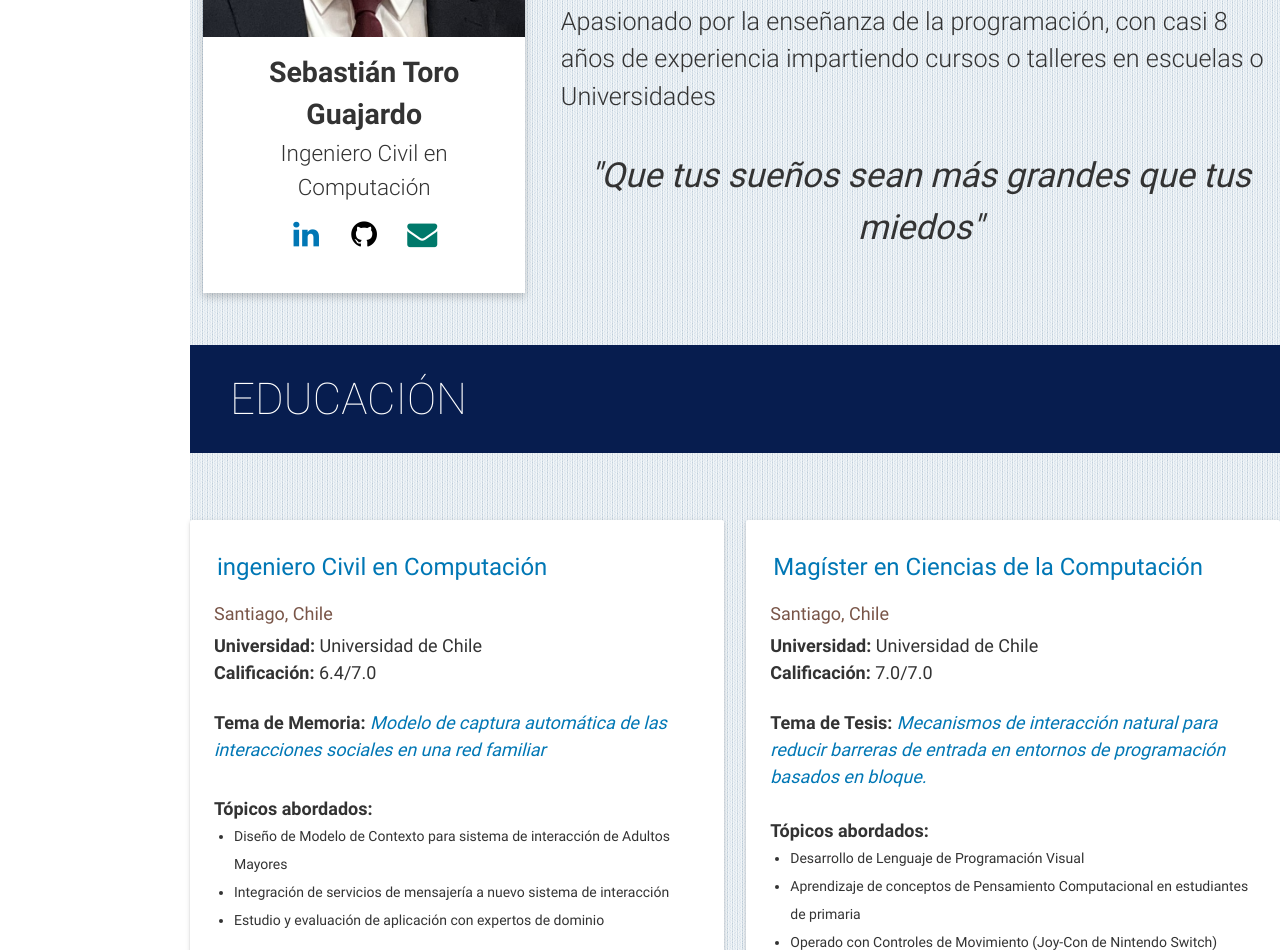
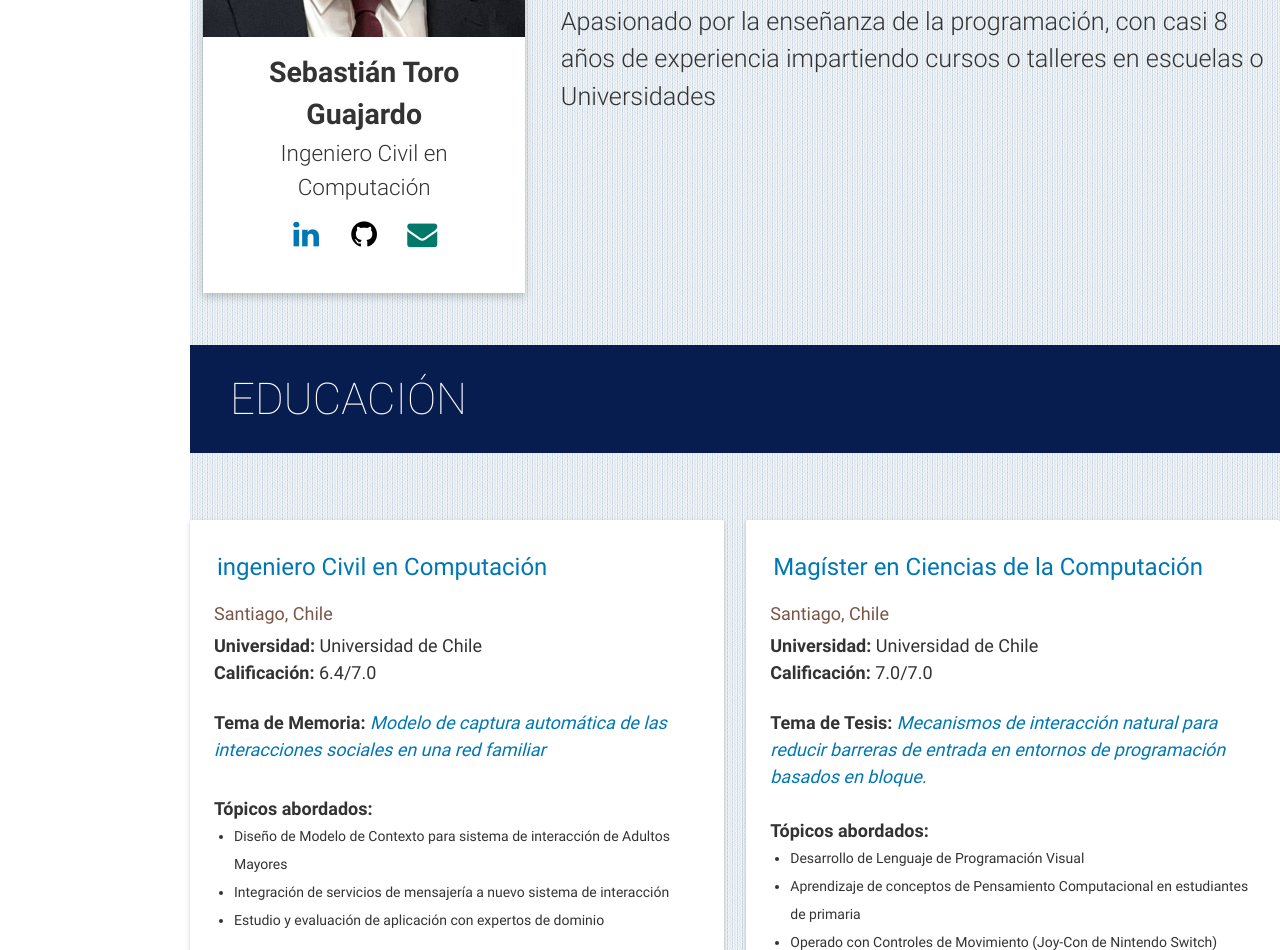
Before and after one commit to Sebastiantg/Sebastiantg.github.io, a plain HTML site: page index.html in a window 1280 px wide. Shown: the part 1331-2281 px from the top of the page. Drawn offline with nearby package versions, Linux system fonts and the light colour scheme.

Commit message:
Quote fix

```diff
--- a/index.html
+++ b/index.html
@@ -278,7 +278,7 @@
             <p>Tengo experiencia con diversas tecnologías como Python, Java, JavaScript, C++, y frameworks como ReactJS y Django</p>
             <p>Me destaco por mi flexibilidad al momento de utilizar una herramienta o tecnología, si algo no se sabe ¡Se aprende!</p>
             <p>Apasionado por la enseñanza de la programación, con casi 8 años de experiencia impartiendo cursos o talleres en escuelas o Universidades</p>
-            <p class="quote">"Que tus sueños sean más grandes que tus miedos"</p>
+            <!--p class="quote">"Que tus sueños sean más grandes que tus miedos"</p-->
           </div>
         </div>
           <!--p>Soy Ingeniero Civil en Computación de la Universidad de Chile, apasionado por identificar,
```
